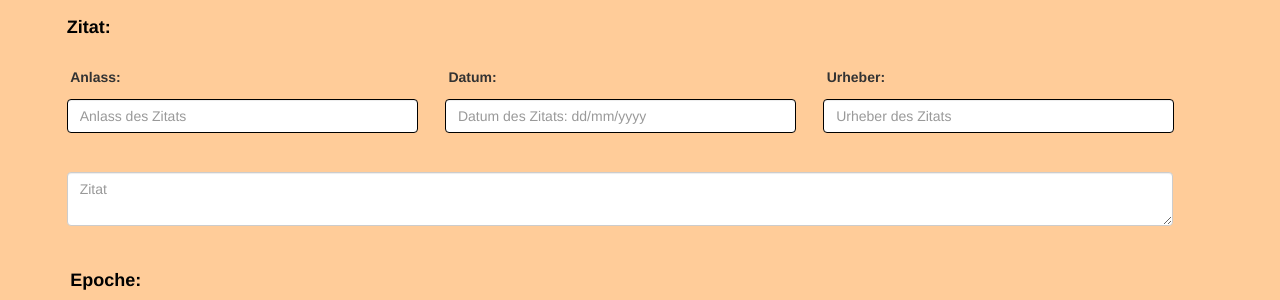
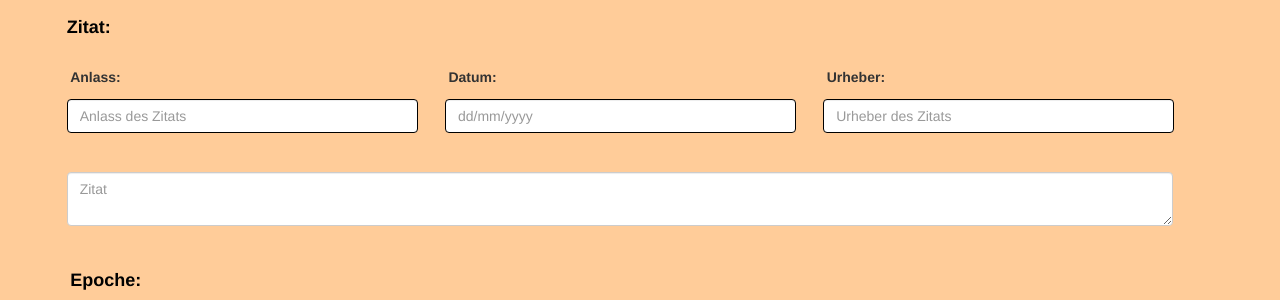
Before and after one commit to Davidmuecke/DigitalesMuseum, a PHP site: page /persoenlichkeit_anlegen.php in a window 1280 px wide; the page is wider, and only the part inside the window is pictured. Shown: the part 1156-1456 px from the top of that part. Run offline with PHP 8.4, Linux system fonts and the light colour scheme; the visitor is signed in with stand-in values (Sample User, id 1); some libraries are stand-ins or nearby versions.

Commit message:
17.10.17 10.40 zum pullen

```diff
--- a/persoenlichkeit_anlegen.php
+++ b/persoenlichkeit_anlegen.php
@@ -179,7 +179,7 @@
 
                             <div class="form-group">
                                 <label>Datum:</label>
-                                <input type="text" placeholder="Datum des Zitats: dd/mm/yyyy"
+                                <input type="text" placeholder="dd/mm/yyyy"
                                        name="p_zitat_datum" class="form-control"
                                        pattern="([0-3])+([0-9])+.+([0-1])+([0-9])+.+([0-9])+([0-9])+([0-9])+([0-9])">
                             </div>
```
